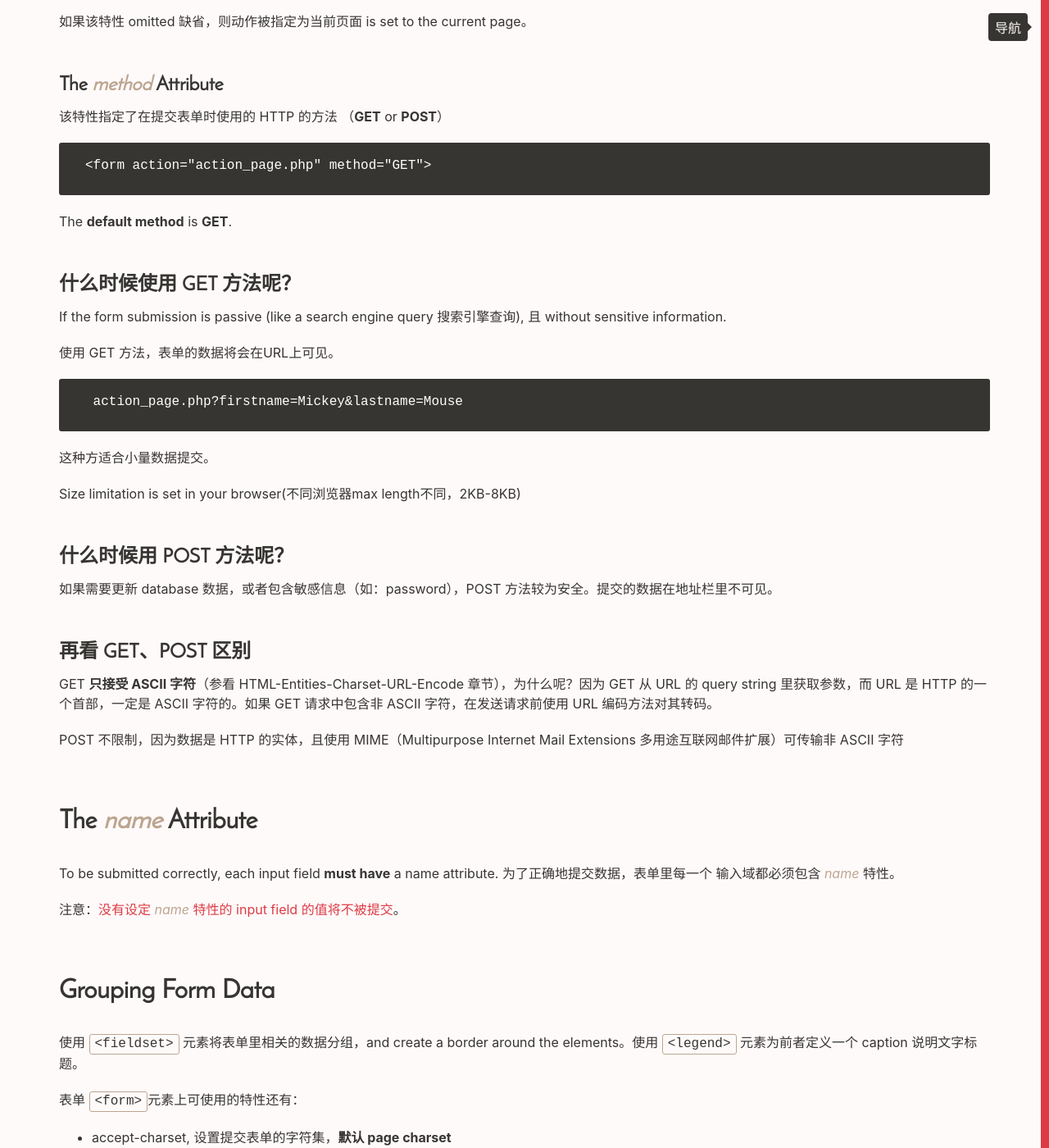
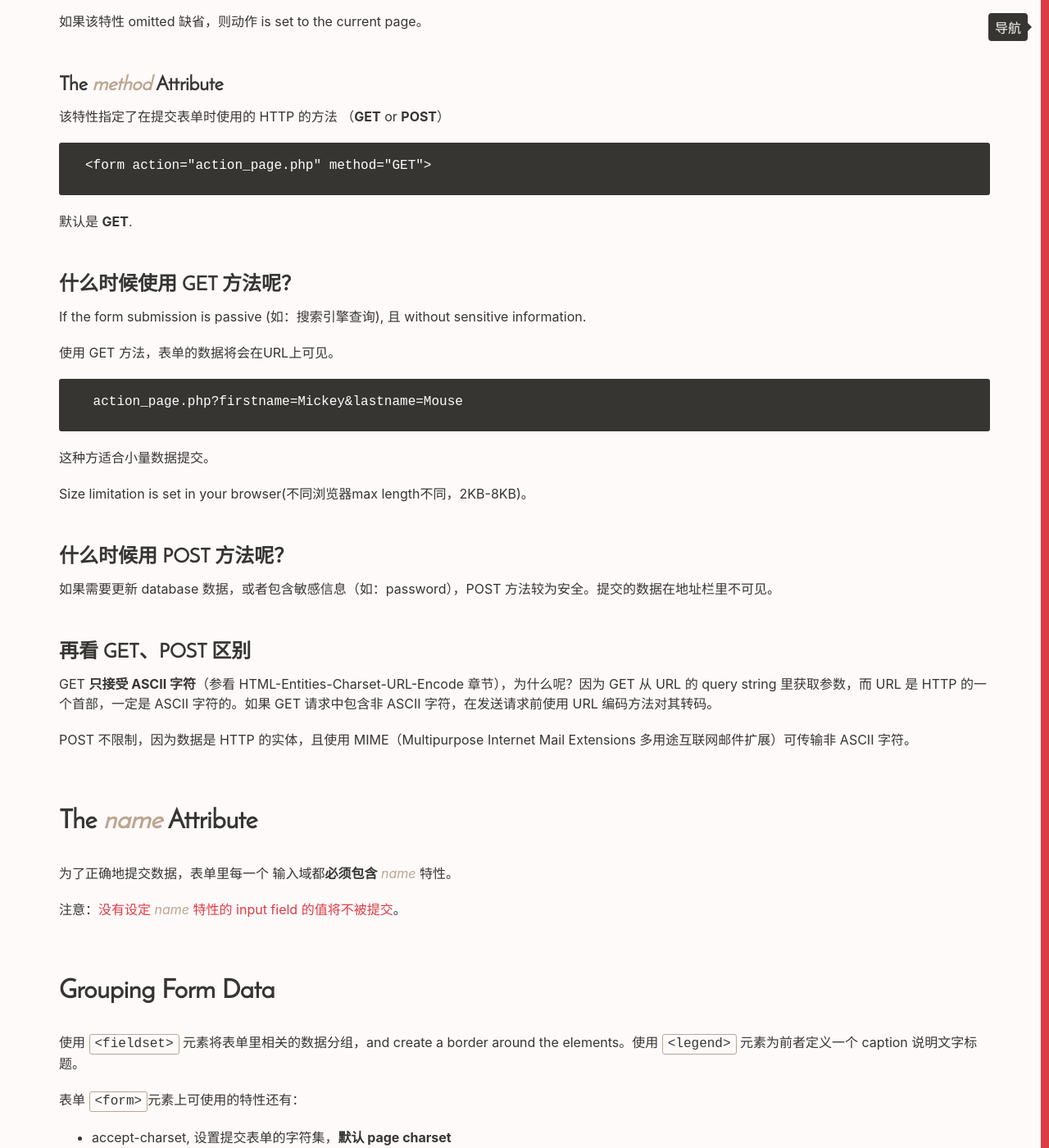
Before and after one commit to Vivi-wu/dive-into-web, a Jekyll site: the page built from _posts/2014-04-20-HTML-Forms-and-Form-Elements.markdown, in a window 1280 px wide and 1400 px high, scrolled down 472 px. Shown: the whole window at 82% size. Built offline with Jekyll 4.4.1, drawn with Linux system fonts in a browser that asks for light colours; some of the changed text lies outside the part shown.

````diff
--- a/_posts/2014-04-20-HTML-Forms-and-Form-Elements.markdown
+++ b/_posts/2014-04-20-HTML-Forms-and-Form-Elements.markdown
@@ -10,7 +10,7 @@ The `<form>` element defines an HTML form, 该元素定义了一个HTML表单，
 
 该特性定义了当表单被提交后要执行的动作。通常表单被提交到服务器端的一个带有处理脚本的网页上（称为form-handler）。要提交表单，通常使用一个 submit 按钮。
 
-如果该特性 omitted 缺省，则动作被指定为当前页面 is set to the current page。
+如果该特性 omitted 缺省，则动作 is set to the current page。
 
 ### The _method_ Attribute
 
@@ -18,13 +18,13 @@ The `<form>` element defines an HTML form, 该元素定义了一个HTML表单，
 
     <form action="action_page.php" method="GET">
 
-The **default method** is **GET**.
+默认是 **GET**.
 
 <!--more-->
 
 ### 什么时候使用 GET 方法呢？
 
-If the form submission is passive (like a search engine query 搜索引擎查询), 且 without sensitive information.
+If the form submission is passive (如：搜索引擎查询), 且 without sensitive information.
 
 使用 GET 方法，表单的数据将会在URL上可见。
 
@@ -32,7 +32,7 @@ If the form submission is passive (like a search engine query 搜索引擎查询
 
 这种方适合小量数据提交。
 
-Size limitation is set in your browser(不同浏览器max length不同，2KB-8KB)
+Size limitation is set in your browser(不同浏览器max length不同，2KB-8KB)。
 
 ### 什么时候用 POST 方法呢？
 
@@ -42,11 +42,11 @@ Size limitation is set in your browser(不同浏览器max length不同，2KB-8KB
 
 GET **只接受 ASCII 字符**（参看 HTML-Entities-Charset-URL-Encode 章节），为什么呢？因为 GET 从 URL 的 query string 里获取参数，而 URL 是 HTTP 的一个首部，一定是 ASCII 字符的。如果 GET 请求中包含非 ASCII 字符，在发送请求前使用 URL 编码方法对其转码。
 
-POST 不限制，因为数据是 HTTP 的实体，且使用 MIME（Multipurpose Internet Mail Extensions 多用途互联网邮件扩展）可传输非 ASCII 字符
+POST 不限制，因为数据是 HTTP 的实体，且使用 MIME（Multipurpose Internet Mail Extensions 多用途互联网邮件扩展）可传输非 ASCII 字符。
 
 ## The _name_ Attribute
 
-To be submitted correctly, each input field **must have** a name attribute. 为了正确地提交数据，表单里每一个 输入域都必须包含 _name_ 特性。
+为了正确地提交数据，表单里每一个 输入域都**必须包含** _name_ 特性。
 
 注意：<span class="t-red">没有设定 _name_ 特性的 input field 的值将不被提交</span>。
 
@@ -200,10 +200,10 @@ The size of a text area can be specified by the _cols_ and _rows_ attributes, or
 4. 指定表单里某个输入域获取光标焦点 `form['myName'].focus()`，采用的是指定元素获得焦点的方法 `HTMLElement.focus()`
 5. 输入框的 input 事件**实时**反应输入值，而 change 事件只有在**光标再次失去焦点时**才反应输入值
 6. 非 input 元素如果想触发 focus 事件，必须指定 _tabindex_ 属性，即该元素支持使用 keyboard 进行切换
-7. 横向表单：采用label、input为一个form-group（通过 col-* 指定 width）。单行表单：label宽不固定；多行表单：label和输入框分行显示。
-8. 表单提交时，判断输入项是否有error并拦截（通过标识或状态，避免重复判断），用户可能不改错直接提交。
+7. 横向表单：采用label、input为一个form-group（通过 col-* 指定 width）。单行表单：label宽不固定；多行表单：label和输入框分行显示
+8. 表单提交时，判断输入项是否有error并拦截（通过标识或状态，避免重复判断），因为用户可能不改错直接提交
 9. 键盘事件只能由 input、textarea，等任何拥有 _contentEditable_ 属性，或者 tabindex='-1' 的元素
-10. 针对编辑负责数据，建议一个 field 修改完失焦就提交server保存
+10. 针对编辑复杂数据，建议一个 field 修改完，失焦即提交server保存
 
 ## submit Event
 
@@ -261,4 +261,8 @@ The size of a text area can be specified by the _cols_ and _rows_ attributes, or
 其他：
 
 + 页面首次渲染完时，通过 js focus 到输入框没有效果，这是 Safari 设计如此。切换应用重新回到浏览器页面自动 focus 可生效
-+ 隐藏 Chrome 浏览器默认 cancel 按钮样式，设置 `input[type="search"]::-webkit-search-cancel-button{display: none;}`
++ 隐藏 Chrome 浏览器默认 cancel 按钮样式，设置如下：
+
+    ```css
+    input[type="search"]::-webkit-search-cancel-button{display: none;}
+    ```
````
Also changed, not shown: other parts of _posts/2014-04-20-HTML-Forms-and-Form-Elements.markdown (+1 -1 lines), _posts/2014-04-16-HTML-iframes.markdown (+9 -6 lines).
